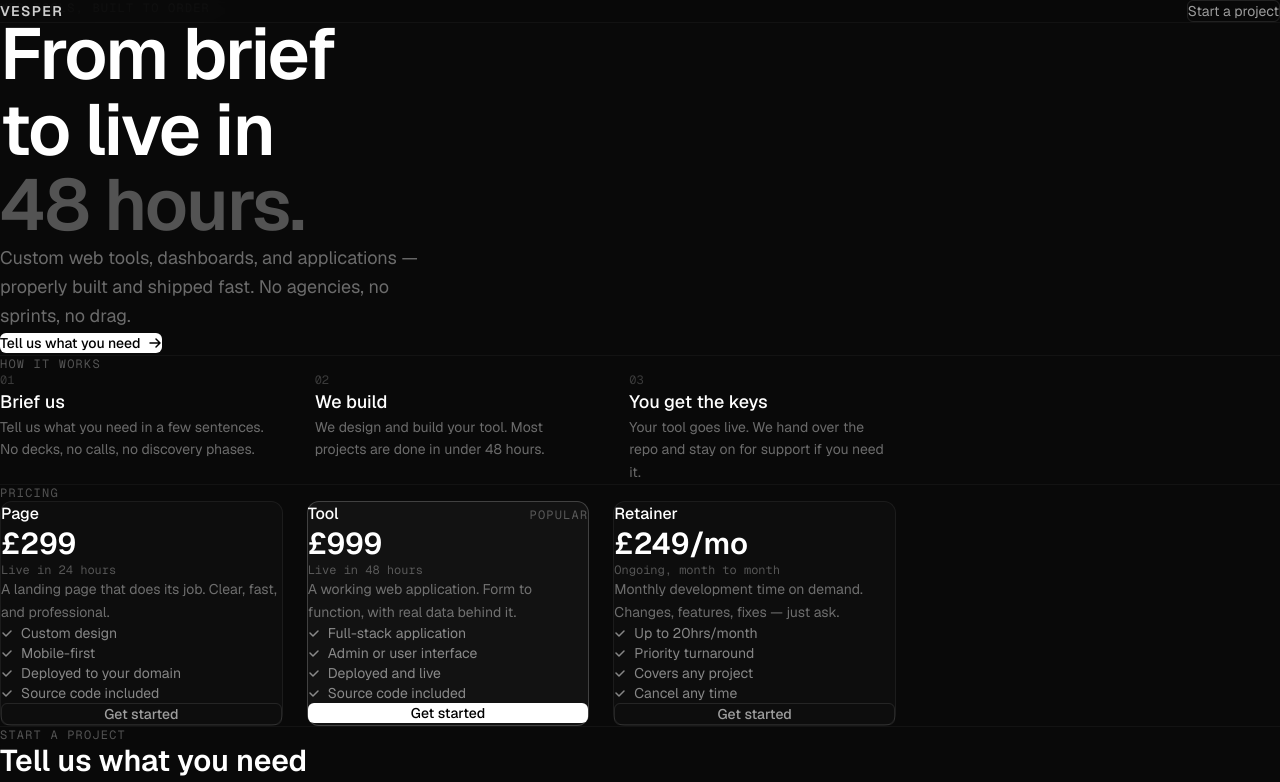
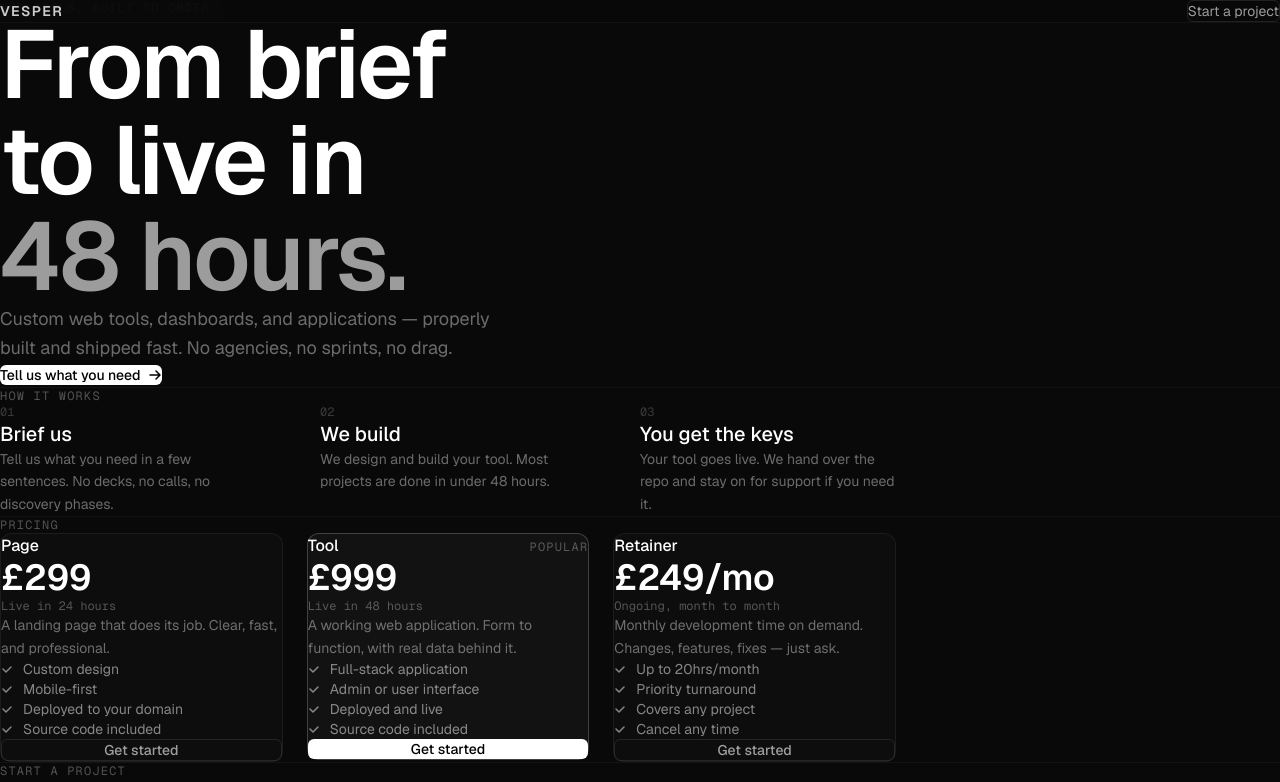
Before and after one commit to Caddickbrown/vesper, a Next.js app: page / in a window 1280 px wide. Shown: the top 782 px of the page. Built offline with nearby package versions, Linux system fonts and the light colour scheme.

Commit message:
Design: fix hero padding, spacing, pricing card alignment, 48hrs contrast

```diff
--- a/app/page.tsx
+++ b/app/page.tsx
@@ -15,13 +15,14 @@ export default function Home() {
       </nav>
 
       {/* Hero */}
-      <section className="pt-40 pb-32 px-8 max-w-4xl mx-auto">
+      <section className="pt-40 pb-32 px-8">
+        <div className="max-w-4xl mx-auto">
           <p className="text-xs font-mono text-white/30 tracking-widest uppercase mb-8">Web tools, built to order</p>
-        <h1 className="text-5xl md:text-7xl font-semibold leading-[1.05] tracking-tight text-white mb-8">
+          <h1 className="text-6xl md:text-8xl font-semibold leading-[1.0] tracking-tight text-white mb-8">
             From brief<br />to live in<br />
-          <span className="text-white/30">48 hours.</span>
+            <span className="text-white/60">48 hours.</span>
           </h1>
-        <p className="text-lg text-white/40 max-w-md leading-relaxed mb-12">
+          <p className="text-lg text-white/40 max-w-lg leading-relaxed mb-12">
             Custom web tools, dashboards, and applications — properly built and shipped fast. No agencies, no sprints, no drag.
           </p>
           <a
@@ -33,21 +34,22 @@ export default function Home() {
               <path d="M2 7h10M8 3l4 4-4 4" stroke="currentColor" strokeWidth="1.5" strokeLinecap="round" strokeLinejoin="round"/>
             </svg>
           </a>
+        </div>
       </section>
 
       {/* How it works */}
-      <section className="px-8 py-24 border-t border-white/[0.04]">
+      <section className="px-8 py-28 border-t border-white/[0.04]">
         <div className="max-w-4xl mx-auto">
-          <p className="text-xs font-mono text-white/30 tracking-widest uppercase mb-16">How it works</p>
-          <div className="grid md:grid-cols-3 gap-12">
+          <p className="text-xs font-mono text-white/30 tracking-widest uppercase mb-20">How it works</p>
+          <div className="grid md:grid-cols-3 gap-16">
             {[
               { n: "01", title: "Brief us", body: "Tell us what you need in a few sentences. No decks, no calls, no discovery phases." },
               { n: "02", title: "We build", body: "We design and build your tool. Most projects are done in under 48 hours." },
               { n: "03", title: "You get the keys", body: "Your tool goes live. We hand over the repo and stay on for support if you need it." },
             ].map((s) => (
               <div key={s.n}>
-                <p className="text-xs font-mono text-white/20 mb-4">{s.n}</p>
-                <h3 className="text-lg font-medium mb-3">{s.title}</h3>
+                <p className="text-xs font-mono text-white/20 mb-5">{s.n}</p>
+                <h3 className="text-xl font-medium mb-3">{s.title}</h3>
                 <p className="text-sm text-white/40 leading-relaxed">{s.body}</p>
               </div>
             ))}
@@ -56,10 +58,10 @@ export default function Home() {
       </section>
 
       {/* Pricing */}
-      <section className="px-8 py-24 border-t border-white/[0.04]" id="pricing">
+      <section className="px-8 py-28 border-t border-white/[0.04]" id="pricing">
         <div className="max-w-4xl mx-auto">
-          <p className="text-xs font-mono text-white/30 tracking-widest uppercase mb-16">Pricing</p>
-          <div className="grid md:grid-cols-3 gap-6">
+          <p className="text-xs font-mono text-white/30 tracking-widest uppercase mb-20">Pricing</p>
+          <div className="grid md:grid-cols-3 gap-6 items-start">
             {[
               {
                 name: "Page",
@@ -86,25 +88,25 @@ export default function Home() {
             ].map((p) => (
               <div
                 key={p.name}
-                className={`rounded-xl p-6 border ${
+                className={`rounded-xl p-7 border flex flex-col ${
                   p.highlight
                     ? "border-white/20 bg-white/[0.04]"
                     : "border-white/[0.06] bg-white/[0.02]"
                 }`}
               >
-                <div className="flex items-baseline justify-between mb-1">
+                <div className="flex items-baseline justify-between mb-2">
                   <h3 className="text-base font-medium">{p.name}</h3>
                   {p.highlight && (
                     <span className="text-xs font-mono text-white/30 uppercase tracking-widest">Popular</span>
                   )}
                 </div>
-                <p className="text-3xl font-semibold mb-1">{p.price}</p>
-                <p className="text-xs font-mono text-white/30 mb-4">{p.delivery}</p>
+                <p className="text-4xl font-semibold mb-1">{p.price}</p>
+                <p className="text-xs font-mono text-white/30 mb-5">{p.delivery}</p>
                 <p className="text-sm text-white/40 leading-relaxed mb-6">{p.desc}</p>
-                <ul className="space-y-2 mb-8">
+                <ul className="space-y-2.5 mb-8 flex-1">
                   {p.features.map((f) => (
-                    <li key={f} className="flex items-center gap-2 text-sm text-white/50">
-                      <svg width="12" height="12" viewBox="0 0 12 12" fill="none">
+                    <li key={f} className="flex items-center gap-2.5 text-sm text-white/50">
+                      <svg width="12" height="12" viewBox="0 0 12 12" fill="none" className="shrink-0">
                         <path d="M2 6l3 3 5-5" stroke="currentColor" strokeWidth="1.5" strokeLinecap="round" strokeLinejoin="round"/>
                       </svg>
                       {f}
@@ -113,7 +115,7 @@ export default function Home() {
                 </ul>
                 <a
                   href="#brief"
-                  className={`block text-center text-sm py-2.5 rounded-md font-medium transition-all duration-150 ${
+                  className={`block text-center text-sm py-3 rounded-md font-medium transition-all duration-150 ${
                     p.highlight
                       ? "bg-white text-black hover:bg-white/90"
                       : "border border-white/10 text-white/60 hover:text-white hover:border-white/20"
@@ -128,17 +130,19 @@ export default function Home() {
       </section>
 
       {/* Brief form */}
-      <section className="px-8 py-24 border-t border-white/[0.04]" id="brief">
-        <div className="max-w-xl mx-auto">
+      <section className="px-8 py-28 border-t border-white/[0.04]" id="brief">
+        <div className="max-w-4xl mx-auto">
+          <div className="max-w-xl">
             <p className="text-xs font-mono text-white/30 tracking-widest uppercase mb-4">Start a project</p>
-          <h2 className="text-3xl font-semibold mb-3">Tell us what you need</h2>
+            <h2 className="text-4xl font-semibold mb-3">Tell us what you need</h2>
             <p className="text-sm text-white/40 mb-10">A few sentences is enough. We'll reply within a few hours.</p>
             <BriefForm />
+          </div>
         </div>
       </section>
 
       {/* Footer */}
-      <footer className="px-8 py-10 border-t border-white/[0.04]">
+      <footer className="px-8 py-12 border-t border-white/[0.04]">
         <div className="max-w-4xl mx-auto flex items-center justify-between">
           <span className="text-xs font-mono text-white/20 tracking-widest uppercase">Vesper</span>
           <span className="text-xs text-white/20">Built fast. Shipped properly.</span>
```
Lines whose indentation alone changed are shown as unchanged.
